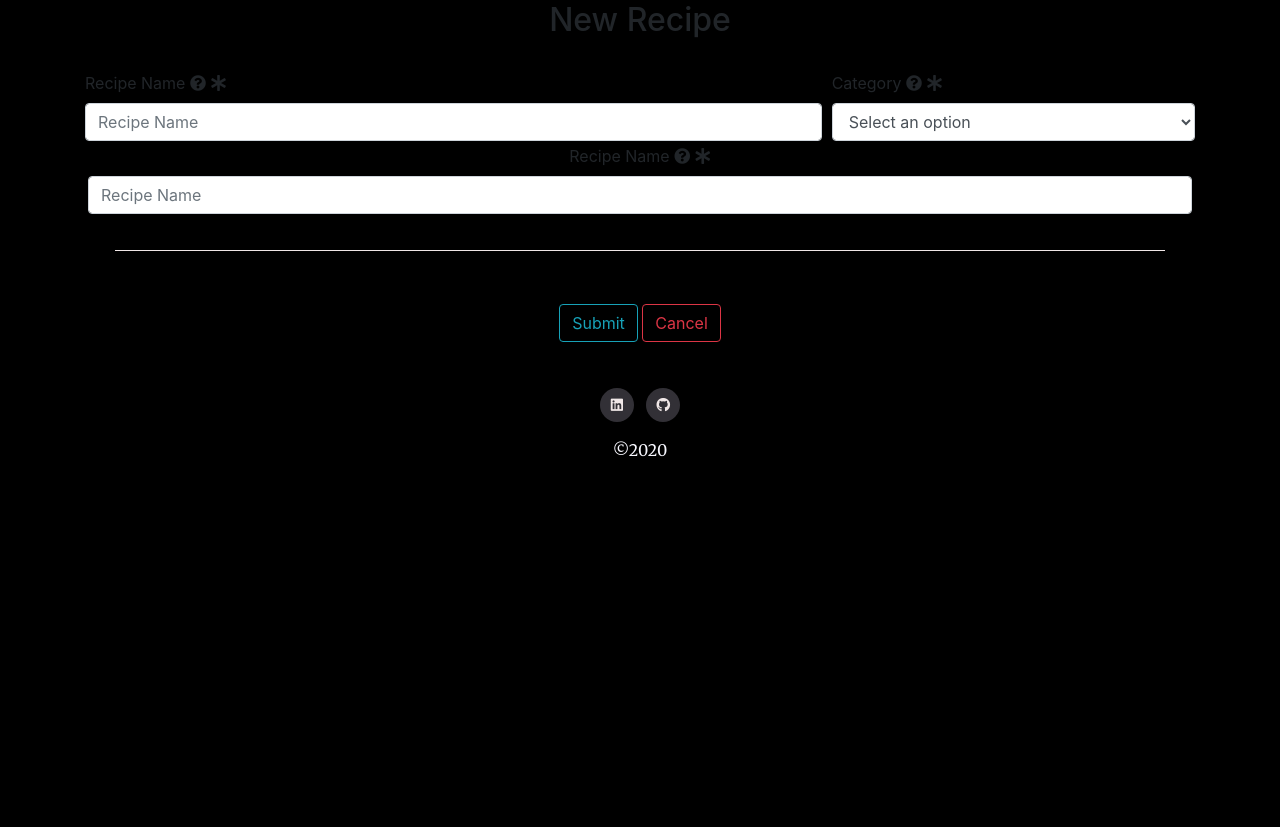
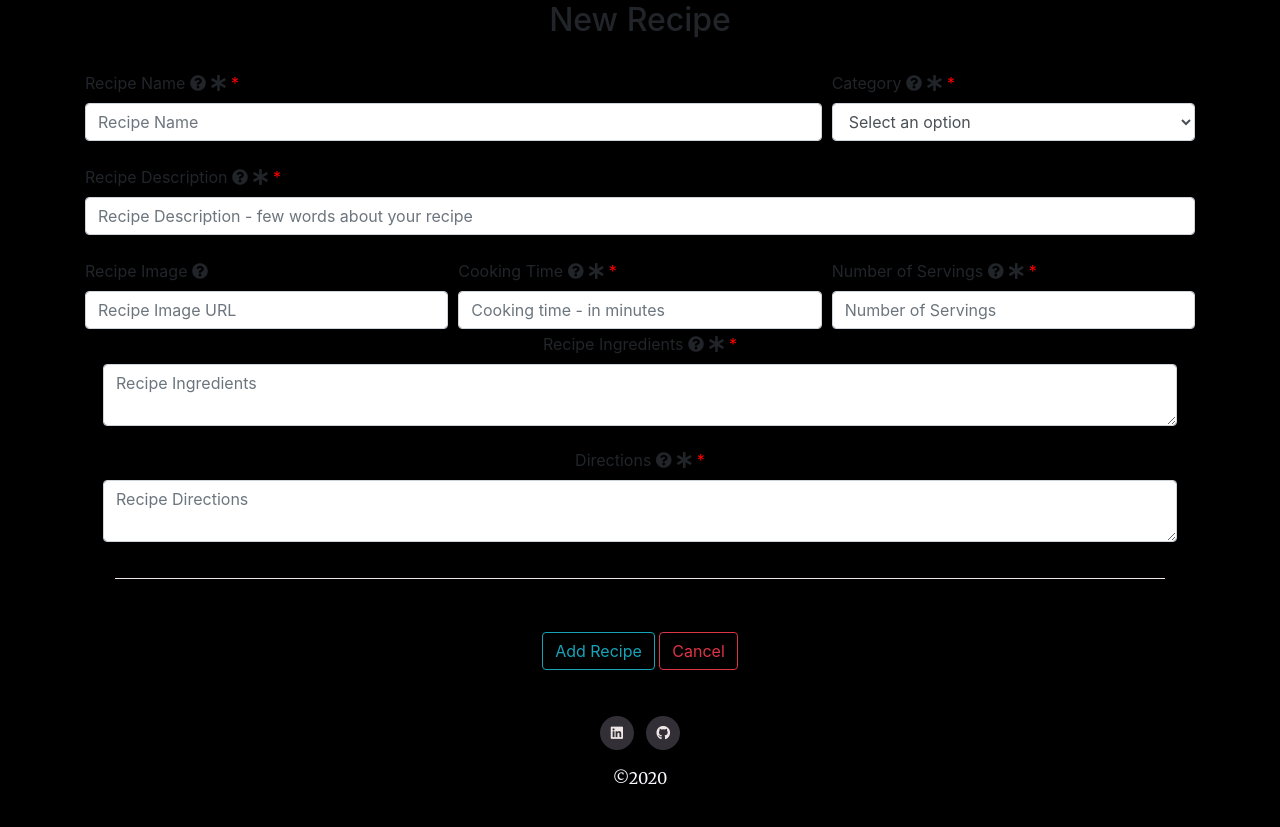
Before and after one commit to sneachda/juicebar-ms3, a Flask app: page /add_recipe in a window 1280 px wide. Shown: the part 100-927 px from the top of the page. Before the commit the page ends 557 px from the top, so only its background shows below. Run offline with Flask 2, Linux system fonts and the light colour scheme; the visitor is signed in with stand-in values (Sample User, id 1); a database or web service that is not in the repository returns one stand-in record (values such as "Sample title"); some libraries are stand-ins or nearby versions.

Commit message:
update to my_recipes.html and route changes to insert recipe

```diff
--- a/app.py
+++ b/app.py
@@ -92,17 +92,18 @@ My Account
 
 
 # My Recipes
-@app.route('/my_recipes')
+@app.route('/my_recipes/')
 def my_recipes():
-    return render_template('recipes.html', title='My Account')
+    if 'username' in session:
+        return render_template('my_recipes.html', title='My Account')
 
 
 # add recipe
 @app.route('/add_recipe')
 def add_recipe():
     if 'username' in session:
-        user_in_database = mongo.db.users.find_one({"username": session['username']})
-        if user_in_database:
+        user_logged_in = mongo.db.users.find_one({"username": session['username']})
+        if user_logged_in:
             # If user in DB, redirected to Create Recipe page
             form = RecipeForm()
             return render_template('add_recipe.html', title='New Recipe', form=form, categories=mongo.db.categories.find())
@@ -112,22 +113,23 @@ def add_recipe():
 
 
 # insert recipe
-@app.route('/insert_recipe', methods=['GET', 'POST'])
+@app.route('/insert_recipe', methods=['POST'])
 def insert_recipe():
-    ingredients = request.form.get("recipe_ingredients").splitlines()
-    method = request.form.get("recipe_method").splitlines()
     if request.method == 'POST':
-        mongo.db.recipes.insert(
-        {
-            'category_name': request.form.get('category_name'),
-            'recipe_name': request.form.get('recipe_name'),
-            'recipe_ ingredients': ingredients,
-            'recipe_method': method,
-            'recipe_description': request.form.get('recipe_description'),
-            'prep_time': request.form.get('prep_time'),
-            'it_serves': request.form.get('it_serves'),
-            'recipe_image': request.form.get('recipe_image'),
-        })
+        form = RecipeForm()
+        if form.validate_on_submit():
+            recipes = mongo.db.recipes
+            recipes.insert_one({
+                'category_name': request.form.get('category_name'),
+                'recipe_name': request.form.get('recipe_name'),
+                'recipe_ ingredients': request.form.get("recipe_ingredients"),
+                'recipe_method': request.form.get("recipe_method"),
+                'recipe_description': request.form.get('recipe_description'),
+                'prep_time': request.form.get('prep_time'),
+                'it_serves': request.form.get('it_serves'),
+                'recipe_image': request.form.get('recipe_image'),
+                'author': session['username']
+            })
     flash('Your recipe was added!')
     return redirect(url_for('my_recipes'))
 
--- a/forms.py
+++ b/forms.py
@@ -30,7 +30,7 @@ class RecipeForm(FlaskForm):
                              validators=[DataRequired()])
     it_serves = IntegerField('Number of Servings',
                              validators=[DataRequired()])
-    recipe_image = StringField('Recipe Image',
+    recipe_image = StringField('Recipe Image URL',
                                validators=[Optional()])
     recipe_ingredients = TextAreaField('Ingredients',
                                        validators=[DataRequired()])
--- a/static/css/style.css
+++ b/static/css/style.css
@@ -192,6 +192,11 @@ hr {
     padding: 3px;
 }
 
+.required:after {
+  content:" *";
+  color: red;
+}
+
 
 
 /*----------------------------------------------------Recipes */
--- a/templates/add_recipe.html
+++ b/templates/add_recipe.html
@@ -13,13 +13,13 @@
                 </div>
                 <div class="form-row mt-4">
                     <div class="col-8">
-                        <label for="recipe_name"> Recipe Name <i class="fas fa-question-circle"></i>
-                        <i class="fas fa-asterisk"></i></label>
-                    {{ form.recipe_name(placeholder="Recipe Name", id="recipe_name", class="validate form-control", type="text") }}
+                        <label class="required" for="recipe_name"> Recipe Name <i class="fas fa-question-circle"></i>
+                            <i class="fas fa-asterisk"></i></label>
+                        {{ form.recipe_name(placeholder="Recipe Name", id="recipe_name", class="validate form-control", type="text") }}
                     </div>
                     <div class="col-4">
-                        <label for="recipe_category"> Category <i class="fas fa-question-circle"></i>
-                        <i class="fas fa-asterisk"></i></label>
+                        <label class="required" for="recipe_category"> Category <i class="fas fa-question-circle"></i>
+                            <i class="fas fa-asterisk"></i></label>
 
                         <select id="category_name" name="category_name" class="validate form-control" required>
                             <option value="" disabled selected>Select an option</option>
@@ -29,12 +29,45 @@
                         </select>
                     </div>
                 </div>
+                    <div class="form-row mt-4">
+                        <div class="col">
+                            <label class="required" for="recipe_description"> Recipe Description <i class="fas fa-question-circle"></i>
+                                <i class="fas fa-asterisk"></i></label>
+                            {{ form.recipe_name(placeholder="Recipe Description - few words about your recipe", id="recipe_description", class="validate form-control", type="text") }}
+                        </div>
+                    </div>
+            <div class="form-row mt-4">
+                    <div class="col-4">
+                        <label for="prep_time"> Recipe Image <i class="fas fa-question-circle"></i>
+                            </label>
+                        {{ form.recipe_image(placeholder="Recipe Image URL", id="recipe_image", class="validate form-control") }}
+                    </div>
+            <div class="col-4">
+                        <label class="required" for="prep_time"> Cooking Time <i class="fas fa-question-circle"></i>
+                            <i class="fas fa-asterisk"></i></label>
+                        {{ form.prep_time(placeholder="Cooking time - in minutes", id="prep_time", class="validate form-control", type="number") }}
+                    </div>
+                    <div class="col-4">
+                        <label class="required" for="it_serves"> Number of Servings <i class="fas fa-question-circle"></i>
+                            <i class="fas fa-asterisk"></i></label>
+
+                       {{ form.it_serves(placeholder="Number of Servings", id="it_serves", class="validate form-control", type="number") }}
+                    </div>
+                </div>
+                <div class="col">
                 <div class="form-group form-label">
-                    <label for="recipe_name"> Recipe Name <i class="fas fa-question-circle"></i>
+                    <label class="required" for="recipe_ingredients"> Recipe Ingredients <i class="fas fa-question-circle"></i>
                         <i class="fas fa-asterisk"></i></label>
-                    {{ form.recipe_name(placeholder="Recipe Name", id="recipe_name", class="validate form-control", type="text") }}
+                    {{ form.recipe_ingredients(placeholder="Recipe Ingredients", id="recipe_ingredients", class="validate form-control", type="text") }}
                 </div>
-
+                </div>
+            <div class="col">
+                <div class="form-group form-label">
+                    <label class="required" for="recipe_method"> Directions <i class="fas fa-question-circle"></i>
+                        <i class="fas fa-asterisk"></i></label>
+                    {{ form.recipe_ingredients(placeholder="Recipe Directions", id="recipe_method", class="validate form-control", type="text") }}
+                </div>
+                </div>
 
                 <!--Error messages-->
                 <div class="row">
@@ -54,9 +87,9 @@
                 <hr>
                 <div class="row mt-4 justify-content-center">
                     <div class="form-group">
-                        <button class="btn btn-outline-info mt-4">Submit</button>
-                        <button class="btn btn-outline-danger mt-4">Cancel</button>
+                        {{ form.submit(class="btn btn-outline-info mt-4") }}
 
+                        <a href="{{ url_for('index') }}" class="btn btn-outline-danger mt-4">Cancel</a>
 
                     </div>
                 </div>
```
Also changed, not shown: templates/my_recipes.html (added, +19 -0 lines).
